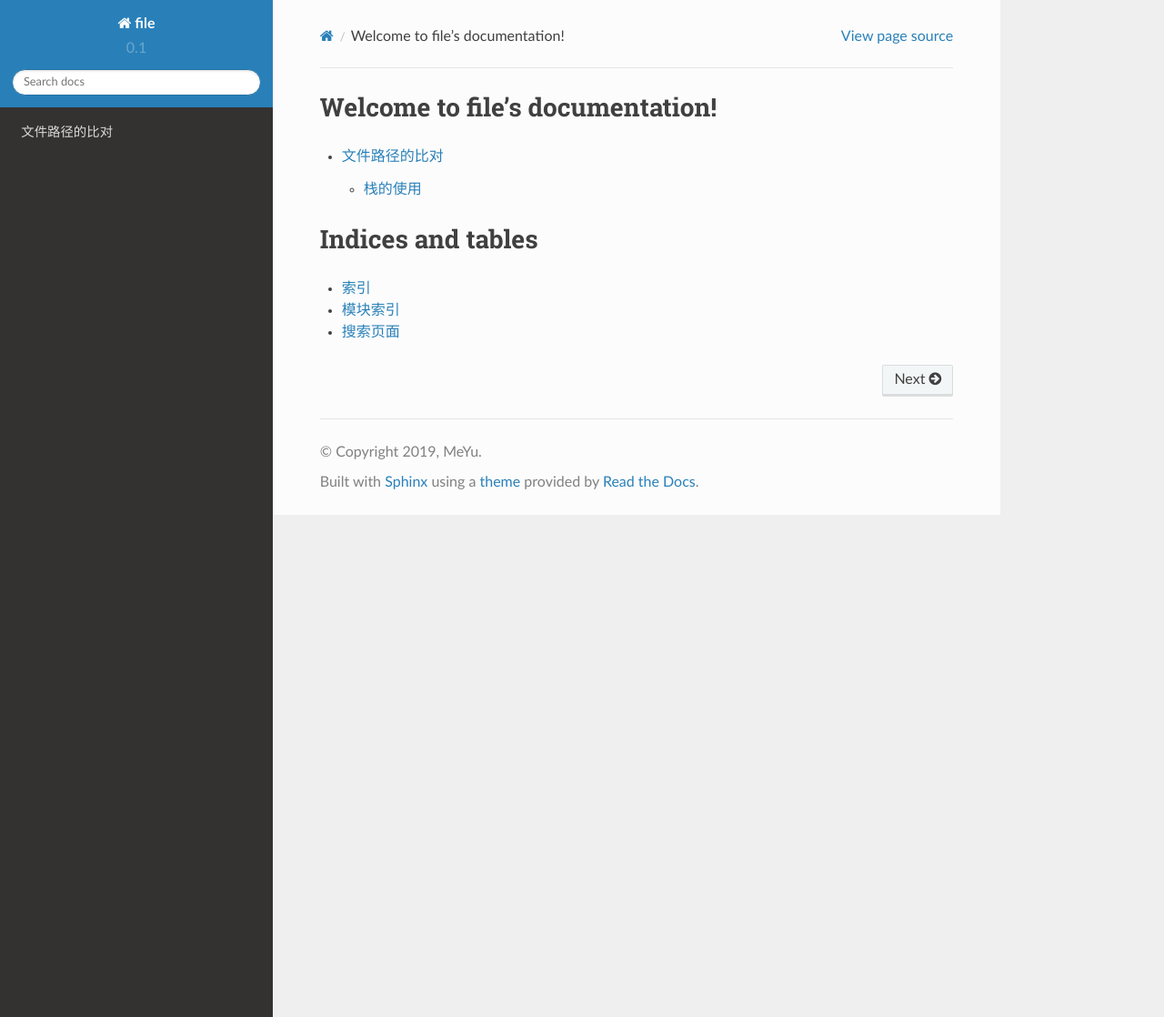
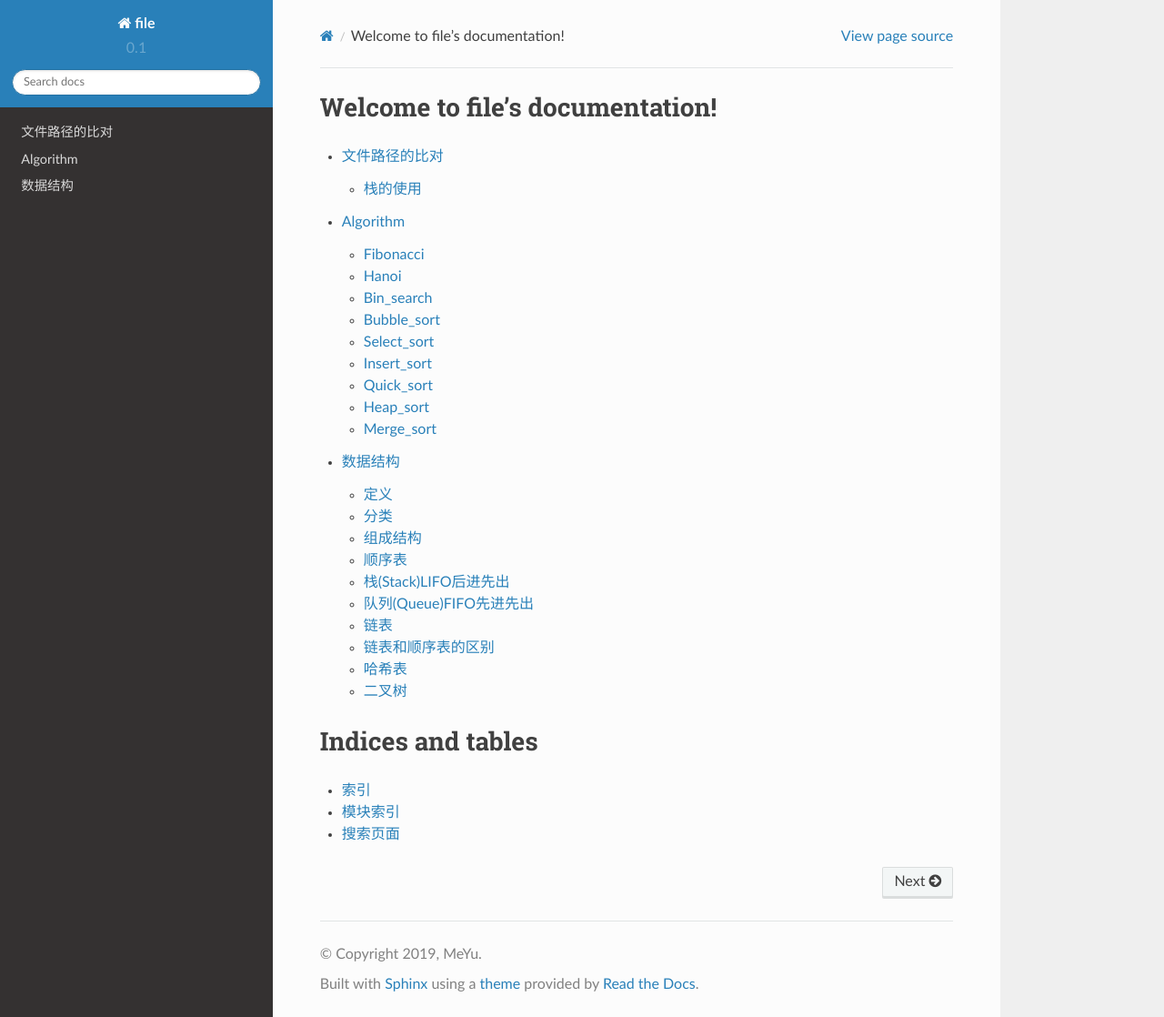
Before and after one commit to VCloser/file_interview, a Sphinx documentation site: the page built from source/index.rst, in a window 1280 px wide and 1118 px high. Shown: the whole window at 91% size. Built offline with Sphinx 7.4.7 and the Read the Docs theme 2.0.0, drawn with Linux system fonts in a browser that asks for light colours; pages that are not in the unit, such as notebooks, are missing from menus; some of the changed lines change nothing that is shown.

Commit message:
add other

```diff
--- /dev/null
+++ b/source/Algorithm.md
@@ -0,0 +1,328 @@
+## Algorithm
+
+### Fibonacci
+
+~~~python
+# 求斐波那契的第n项
+
+# 递归版本的斐波那契方法
+
+import time
+from sys import setrecursionlimit  # 设置递归的最大深度
+setrecursionlimit(100000)  # 设置最大的递归深度
+
+
+# 计算时间的装饰器
+def cal_time(func):
+    def wrapper(*args, **kwargs):
+        start_time = time.time()
+        result = func(*args, **kwargs)
+        end_time = time.time()
+        print('%s running time: %s sec.' % (func.__name__, end_time - start_time))
+        return result
+    return wrapper
+
+# 递归要比循环慢
+# 时间复杂度O(2^n) 慢的原因就是重复计算
+def fibonacci(n):
+    if n == 0 or n == 1:
+        return 1
+    else:
+        return fibonacci(n-1) + fibonacci(n-2)
+
+# 使用循环的方式
+# 时间复杂度O(n)
+def fibonacci2(n):
+    lst = [1, 1]
+    for i in range(2, n+1):
+        lst.append(lst[-1] + lst[-2])
+    return lst[n]
+
+# 递归的使用
+# 时间复杂度O(n)
+def fibonacci3(n):
+    lst = [-1 for i in range(n + 1)]  # 把计算过的fibonacci数存贮起来
+    def fib(n):
+        if n == 0 or n == 1:
+            return 1
+        elif lst[n] >= 0:  # 直接返回
+            return lst[n]
+        else:
+            v = fib(n-1) + fib(n-2)
+            lst[n] = v
+            return lst[n]
+    return fib(n)
+
+# 空间也节省的斐波那契
+# 时间复杂度O(n)  空间复杂度O(1)
+def fibonacci4(n):
+    a = 1
+    b = 1
+    c = 1
+    for i in range(2, n + 1):
+        c = a + b
+        a = b
+        b = c
+    return c
+
+
+
+
+# 套层壳,解决递归问题中一直调用装饰器的问题
+@cal_time
+def fib(n):
+    return fibonacci3(n)
+
+
+# 求前十个斐波那契组成的列表
+ret = [fibonacci4(i) for i in range(10)]
+print(ret)
+~~~
+
+### Hanoi
+
+~~~python
+def hanoi(n, A, B, C):
+    if n > 0:
+        hanoi(n - 1, A, C, B)
+        print('%s -> %s' % (A, C))
+        hanoi(n - 1, B, A, C)
+
+# hanoi(3, 'A', 'B', 'C')
+# 需要的步数
+# 2(n-1) + 1
+~~~
+
+### Bin_search
+
+~~~python
+def binary_search(li, val):
+    low = 0
+    high = len(li)-1
+    while low <= high: # 只要候选区有值
+        mid = (low + high) // 2
+        if val == li[mid]:
+            return mid
+        elif val < li[mid]:
+            high = mid - 1
+        else: # val > li[mid]
+            low = mid + 1
+    return -1
+~~~
+
+### Bubble_sort
+
+~~~python
+
+
+def bubble_sort(li):
+    for i in range(len(li) - 1):  # 一共需要排n-1次
+        for j in range(len(li) - i - 1):  #
+            if li[j] > li[j + 1]:
+                li[j], li[j + 1] = li[j + 1], li[j]
+
+
+# 优化后的冒泡排序
+def bubble_sort_1(li):
+    for i in range(len(li) - 1):
+        exchange = False
+        for j in range(len(li) - i - 1):
+            if li[j] > li[j + 1]:
+                li[j], li[j + 1] = li[j + 1], li[j]
+                exchange = True
+        if not exchange:
+            return
+
+# 冒泡排序最好情况的时间复杂度度是O(n)
+# 冒泡排序平均情况的时间复杂度度是O(n^2)
+# 冒泡排序最灰坏情况的时间复杂度度是O(n^2)
+~~~
+
+### Select_sort
+
+~~~python
+
+
+def select_sort(li):
+    for i in range(len(li) - 1):
+        # 第i趟  无序区【i, len(li) - 1】
+        # 找到无序区最小的位置，和无序区第一个数交换
+        min_pos = i
+        for j in range(i + 1, len(li)):
+            if li[j] < li[min_pos]:
+                min_pos = j
+        li[i], li[min_pos] = li[min_pos], li[i]
+
+# 时间复杂度O(n^2)
+~~~
+
+### Insert_sort
+
+~~~python
+def insert_sort(li):
+    for i in range(1, len(li)):
+        tmp = li[i]
+        j = i - 1
+        while j >= 0 and li[j] > tmp:
+            li[j + 1] = li[j]
+            j -= 1
+        li[j + 1] = tmp
+~~~
+
+### Quick_sort
+
+~~~python
+def quick_sort(li, left, right):
+    if left < right:
+        mid = partition(li, left, right)
+        quick_sort(li, left, mid - 1)
+        quick_sort(li, mid + 1, right)
+
+def partition(li, left, right):
+    tmp = li[left]
+    while left < right:
+        while left < right and li[right] >= tmp:
+            right -= 1
+        li[left] = li[right]
+        while left < right and li[left] <= tmp:
+            left += 1
+        li[right] = li[left]
+    li[left] = tmp
+    return left
+~~~
+
+### Heap_sort
+
+~~~python
+def sift(li, low, high):  # 堆向下调整的性质
+    # low表示堆顶下标，high表示最后一个元素的下标
+    tmp = li[low]
+    i = low
+    j = 2 * i + 1
+    while j <= high:  # 第二种循环退出的情况，没有没有孩子和tmp争抢i这个位置
+        if j < high and li[j + 1] > li[j]:  # 如果右孩子存在并且比左孩子大 j 指向右孩子
+            j += 1
+        if li[j] > tmp:
+            li[i] = li[j]
+            i = j
+            j = 2 * i + 1
+        else:
+            break  # 第一种退出的情况， tmp比目前两个孩子都打大
+    li[i] = tmp
+
+
+def heap_sort(li):
+    # 1. 从列表构建堆，主要维护low和high的值
+    n = len(li)
+    for low in range(n // 2 - 1, -1, -1):
+        sift(li, low, n - 1)
+    # 挨个出数 利用原来的的空间存贮下来的数据， 但是这个数不属于堆
+    for high in range(n - 1, -1, -1):  # 或着是range(n-1, 0, -1)
+        li[high], li[0] = li[0], li[high]  # 退休，调整
+        sift(li, 0, high - 1)
+
+
+# s时间复杂度O(nlogn)
+
+# 可以使用内置的heaoq模块
+
+import heapq
+
+li = [9, 8, 5, 4, 7, 6, 3, 1, 2]
+heapq.heapify(li)  # 建立堆
+print(li)
+heapq.heappush(li, 0)  # 添加堆
+print(li)
+heapq.heappop(li)  # 弹出堆
+print(li)
+# 使用内置的方法进行堆的排序
+result = [heapq.heappop(li) for i in range(len(li))]
+print(result)
+
+# topk问题
+def sift_topk(li, low, high):  # 堆向下调整的性质
+    # low表示堆顶下标，high表示最后一个元素的下标
+    tmp = li[low]
+    i = low
+    j = 2 * i + 1
+    while j <= high:  # 第二种循环退出的情况，没有没有孩子和tmp争抢i这个位置
+        if j < high and li[j + 1] < li[j]:  # 如果右孩子存在并且比左孩子大 j 指向右孩子
+            j += 1
+        if li[j] < tmp:
+            li[i] = li[j]
+            i = j
+            j = 2 * i + 1
+        else:
+            break  # 第一种退出的情况， tmp比目前两个孩子都打大
+    li[i] = tmp
+
+
+def topk(li, k):
+    heap = li[0: k]
+    for i in range(k // 2 - 1, -1, -1):
+        sift_topk(heap, i, k - 1)
+    for j in range(k, len(li)):
+        if li[j] > heap[0]:
+            sift_topk(li, 0, k - 1)
+    for k in range(k - 1, -1, -1):
+        heap[0], heap[k] = heap[k], heap[0]
+        sift_topk(li, 0, k -1 )
+# 时间复杂度
+# klogk + (n-k)logk
+# 最后的时间复杂度是O(nlogk)
+
+
+# 使用内置的heapq找topk
+import random
+lst = list(range(10000))
+random.shuffle(lst)
+# 最大的几个数
+ret = heapq.nlargest(5, lst)
+print(ret)
+# 最小的几个数
+small = heapq.nsmallest(5, lst)
+print(small)
+~~~
+
+### Merge_sort
+
+~~~python
+# 时间复杂度死0(n)
+def merge(li, low, mid, high):
+    i = low
+    j = mid + 1
+    li_tmp = []
+    while i <= mid and j <= high:  # 两边都有数
+        if li[i] <= li[j]:
+            li_tmp.append(i)
+            i += 1
+        else:
+            li_tmp.append(j)
+            j += 1
+    # i <= mid and j <= high 两个条件只能由一个满足
+    while i <= mid:
+        li_tmp.append(li[i])
+        i += 1
+    while j <= high:
+        li_tmp.append(j)
+        j += 1
+    # 将列表的代码拷贝回去
+    for i in range(len(li_tmp)):
+        li[low + i] = li_tmp[i]
+
+
+# 时间复杂度是O(logn)
+def merge_sort(li, low, high):
+    if low < high:
+        mid = (low + high) // 2
+        merge_sort(li, low, mid)
+        merge_sort(li, mid + 1, high)
+        merge(li, low, mid, high)
+
+
+# 总体的时间复杂度是O(nlogn)
+li = [10, 4, 6, 3, 8, 2, 5, 7]
+merge_sort(li, 0, len(li) - 1)
+print(li)
+# Python内置sort使用的是Timsort
+~~~
--- /dev/null
+++ b/source/data.md
@@ -0,0 +1,402 @@
+##  数据结构
+
+### 定义
+
+数据结构是指相互之间存在着一种或多种关系的数据元素的集合和该集合中数据元素之间的关系组成
+
+### 分类
+
+数据结构按照逻辑结构可分为：
+
+1. 线性结构
+
+   数据结构中的元素存在一对一的相互关系
+
+2. 树结构
+
+   数据结构中的元素存在一对多的相互关系
+
+3. 图结构
+
+   数据结构中的元素存在多对多的相互关系
+
+### 组成结构
+
+#### 线性表
+
+1. 顺序表
+2. 链表
+
+### 顺序表
+
+查询的时间复杂度是O(n)
+
+#### Python中列表和顺序表的不同？
+
+1. 列表可以无限的延长，线性表不行，线性表在开辟的时候必须指定长度
+2. 列表里面可以存贮不同的元素，线性表只能存贮相同类型的元素
+
+#### 延伸内存知识
+
+内存是一个一个的小格子，每个格子的大小是1B(一个字节)。格子的编号从0开始到最后，现在不使用32位的原因就是32位电脑的寻址能力差，32位计算机在CPU里存一个数存32位
+
+~~~python
+# 32bit的机器CPU最大的寻址能力是 0 - 4294967295
+print(2 ** 32 - 1)
+
+# 所以支持的最大内存是4294967296 - > 4 G
+print(4294967296 / 1024 / 1024 / 1024)
+# 所以32bit最大的是4G内存 增加内存条也不管用
+~~~
+
+#### Python中的列表使用的是动态表
+
+动态列表先开，向内存索要4个字节的内存，先要空间，里面什么也没有。然后`append`向列表中增加元素。但是当列表满的时候，解决的办法是重新的向内存索要一块内存，是原来内存的一倍(8个字节)前面的数据复制下来，后面还可以支持4次`append`。使用摊换分析后的时间复杂度是O(1)，Python对列表实现了动态扩张。Python的列表是通过存贮地址来解决，存取整数的时候开辟的地址是`100-103`，列表开辟的内存是`1000-1003`来存取`100-103`的==内存地址==，存取的数据是小数开辟的地址是`200-207`，列表开辟的内存是`1004-1007`来存取`200-207`的==内存地址==
+
+### 栈(Stack)LIFO后进先出
+
+#### 对应的是深度优先遍历(DFS)
+
+是一个数据的集合，可以理解为只能在一端进行插入和删除操作的列表
+
+~~~bash
+# n个数入栈一共有多少出栈的方式？
+# 1 1 2 5 14 42卡特兰数
+~~~
+
+#### 栈的应用——括号匹配的问题
+
+问题描述，给一个字符串，其中包括小括号，中括号，大括号，求该字符串的括号是否匹配
+
+`()()[]{}` 匹配
+
+`([{()}])` 匹配
+
+`[](` 不匹配
+
+`[(])` 不匹配
+
+~~~Python
+def brace_match(string):
+    stack = []
+    dic = {'[': ']', '{': '}', '(': ')'}
+    for ch in string:
+        if ch in {'[', '{', '('}:
+            stack.append(ch)
+        elif ch in {']', '}', ')'}:
+            if len(stack) == 0:
+                return False
+            elif dic[stack[-1]] == ch:
+                stack.pop()  # 匹配出栈
+            else:  # 不匹配 直接返回False
+                return False
+        else:
+            pass
+    if len(stack) > 0:
+        return False
+    else:
+        return True
+
+print(brace_match('{}['))
+~~~
+
+### 队列(Queue)FIFO先进先出
+
+#### 对应的是广度优先遍历(BFS)
+
+~~~python
+# 使用Python实现linux的tail命令
+
+# 获取文件的后五行内容
+
+from collections import deque
+
+ret = list(deque(open('./1.txt', mode='r', encoding='utf-8'), 5))
+print(ret)
+
+result = deque([1, 2, 3, 4], maxlen=2)  # 参数一 iterable可迭代对象 参数二maxlen 最大的行数  超过行数的丢弃
+print(list(result))
+~~~
+
+#### 如何实现两个栈完成队列
+
+1. `stack1` 进行栈的进去 1 2 3，然后出栈，`stack2`进行入栈
+
+2. `stack2` 进行栈的进入 3 2 1，然后在进行的出栈 1 2 3，栈2空了就从栈1获取元素
+
+   ~~~python
+
+
+   class Queue(object):
+
+       def __init__(self):
+           self.stack1 = []
+           self.stack2 = []
+
+       def push(self, val):
+           self.stack1.append(val)
+
+       def pop(self):
+           if len(self.stack2) > 0:
+               return self.stack2.pop()
+           elif len(self.stack1) > 0:
+               while len(self.stack1) > 0:
+                   self.stack2.append(self.stack1.pop())
+               return self.stack2.pop()
+           else:
+               raise Exception('Empty queue')
+
+   q = Queue()
+   q.push(1)
+   q.push(2)
+   q.push(3)
+   print(q.pop())
+   q.push(4)
+   print(q.pop())
+   print(q.pop())
+   print(q.pop())
+   ~~~
+
+### 链表
+
+#### 定义
+
+链表中的每一个元素都是一个对象，每个对象成为一个节点，包含有数据域`key`和指向下一个节点指针`next`。通过各个节点之间的相互连接，最终串联成一个链表。
+
+#### 手动的创建链表
+
+~~~python
+class Node(object):
+
+    def __init__(self, data):
+        self.data = data
+        self.next = None
+
+a = Node(1)
+b = Node(2)
+c = Node(3)
+d = Node(4)
+a.next = b
+b.next = c
+c.next = d
+~~~
+
+#### 头插法创建链表
+
+~~~python
+# 头插法
+def create_linklist(li):  # 创建链表
+    head = Node()
+    for val in li:
+        p = Node(val)
+        p.next = head.next
+        head.next = p
+    return head
+~~~
+
+#### 尾插法创建链表
+
+~~~python
+# 尾插法
+def create_linklist_tail(li):
+    head = Node()
+    tail = head
+    for val in li:
+        p = Node(val)
+        tail.next = p
+        tail = p
+    return head
+~~~
+
+#### 遍历链表
+
+~~~python
+def traverse_linklist(head):  # 遍历链表
+    p = head.next
+    while p:
+        yield p.data
+        p = p.next
+~~~
+
+#### 链表节点的插入
+
+~~~python
+# 链表节点的插入
+p.next = curNode.next
+curNode.next = p
+~~~
+
+#### 链表节点的删除
+
+~~~python
+# 链表节点的删除
+# 删除的是curNode后面的节点
+p = curNode.next
+curNode.next = p.next  # 等同于 curNode.next = curNode.next.next
+del p
+~~~
+
+#### 创建双向链表
+
+~~~python
+class Dnode(object):
+
+    def __init__(self, data=None):
+        self.data = data
+        self.next = None
+        self.prior = None
+~~~
+
+#### 尾插法
+
+~~~python
+def create_linklist_tail(li):
+    head = Dnode()
+    tail = head
+    for val in li:
+        p = Dnode(val)
+        tail.next = p
+        p.prior = tail
+        tail = p
+    return head, tail
+~~~
+
+#### 倒着遍历
+
+~~~python
+def traverse_linklist_back(tail):  # 倒着遍历链表
+    p = tail
+    while p.prior:
+        yield p.data
+        p = p.prior
+~~~
+
+#### 双向链表的插入
+
+~~~python
+p.next = curNode.next
+curNode.next.prior = p
+p.prior = curNode
+curNode.next = p
+~~~
+
+#### 双向链表的删除
+
+~~~python
+p = curNode.next
+curNode.next = p.next
+p.next.prior = curNode
+del p
+~~~
+
+### 链表和顺序表的区别
+
+| 时间复杂度         | 顺序表 | 链表 |
+| ------------------ | ------ | ---- |
+| 按元素查找         | O(n)   | O(n) |
+| 按下标查找         | O(1)   | O(n) |
+| 在某元素的后面插入 | O(n)   | O(1) |
+| 删除某元素         | O(n)   | O(1) |
+
+1. 链表在插入和删除的操作上明显库快于顺序表
+2. 链表的内存可以更加灵活的分配
+
+文件系统的使用的是链表系统
+
+磁盘的存贮的单位都是块，一个块是4K
+
+### 哈希表
+
+解决哈希冲突的问题
+
+1. 开放寻址法
+   1. 自己设置一个装载因子，当哈希表达到装载因子的时候，动态扩张
+   2. 线性探查，如果i的位置被占用，探查i+1，i+2， 但是会导致大量的数和大量的空格堆积在一起
+   3. 二次探查，如果i的位置被占用，探查i+1^2，i-1^2
+   4. 二度哈希
+2. 拉链法(哈希分筒)
+
+哈希表在Python中的应用
+
+字典和集合都是通过哈希表实现的
+
+### 二叉树
+
+~~~~python
+class BiTreeNode(object):
+
+    def __init__(self, data=None):
+        self.data = data
+        self.lchild = None
+        self.rchild = None
+
+
+a = BiTreeNode('A')
+b = BiTreeNode('B')
+c = BiTreeNode('C')
+d = BiTreeNode('D')
+e = BiTreeNode('E')
+f = BiTreeNode('F')
+g = BiTreeNode('G')
+
+e.lchild = a
+e.rchild = g
+a.rchild = c
+c.lchild = b
+c.rchild = d
+g.rchild = f
+
+root = e
+
+
+# 二叉树的遍历
+#  深度优先遍历--前序遍历
+
+def pre_order(root):
+    if root:
+        print(root.data, end='')
+        pre_order(root.lchild)
+        pre_order(root.rchild)
+
+
+pre_order(root)
+print()
+
+
+#  深度优先遍历--中序遍历
+def in_order(root):
+    if root:
+        in_order(root.lchild)
+        print(root.data, end='')
+        in_order(root.rchild)
+
+
+in_order(root)
+
+
+# 深度优先遍历--后序遍历
+def post_order(root):
+    if root:
+        post_order(root.lchild)
+        post_order(root.rchild)
+        print(root.data, end='')
+print()
+post_order(root)
+print()
+# 广度优先遍历--层次遍历
+from collections import deque
+def level_order(root):
+    q = deque()
+    q.append(root)
+    while len(q) > 0:
+        n = q.popleft()
+        print(n.data, end='')
+        if n.lchild:
+            q.append(n.lchild)
+        if n.rchild:
+            q.append(n.rchild)
+
+level_order(root)
+
+# 前序定根 中序分左右
+~~~~
--- a/source/index.rst
+++ b/source/index.rst
@@ -15,6 +15,8 @@ Welcome to file's documentation!
    :maxdepth: 2
 
    file
+   Algorithm
+   data
 
 
 
```
